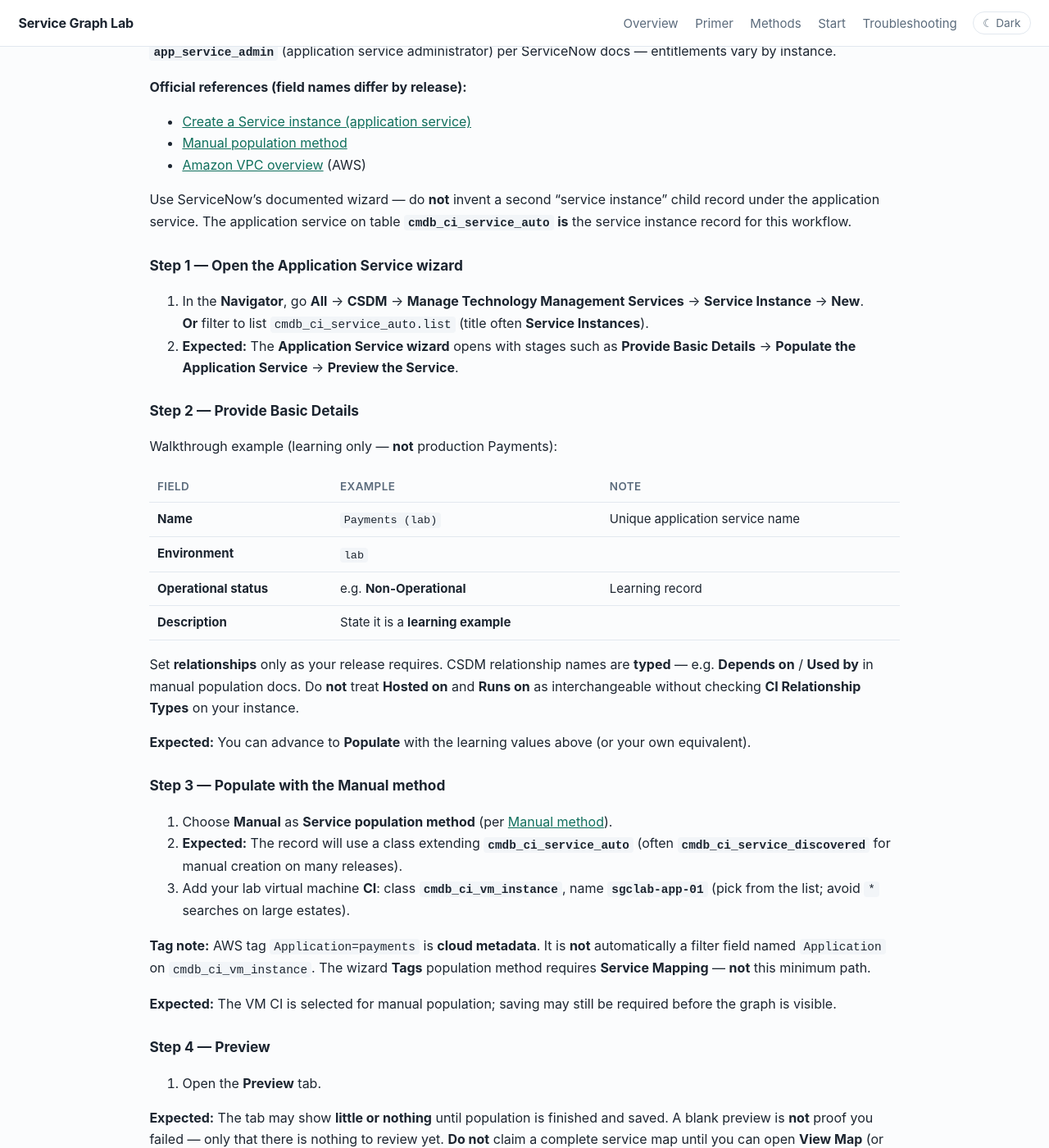
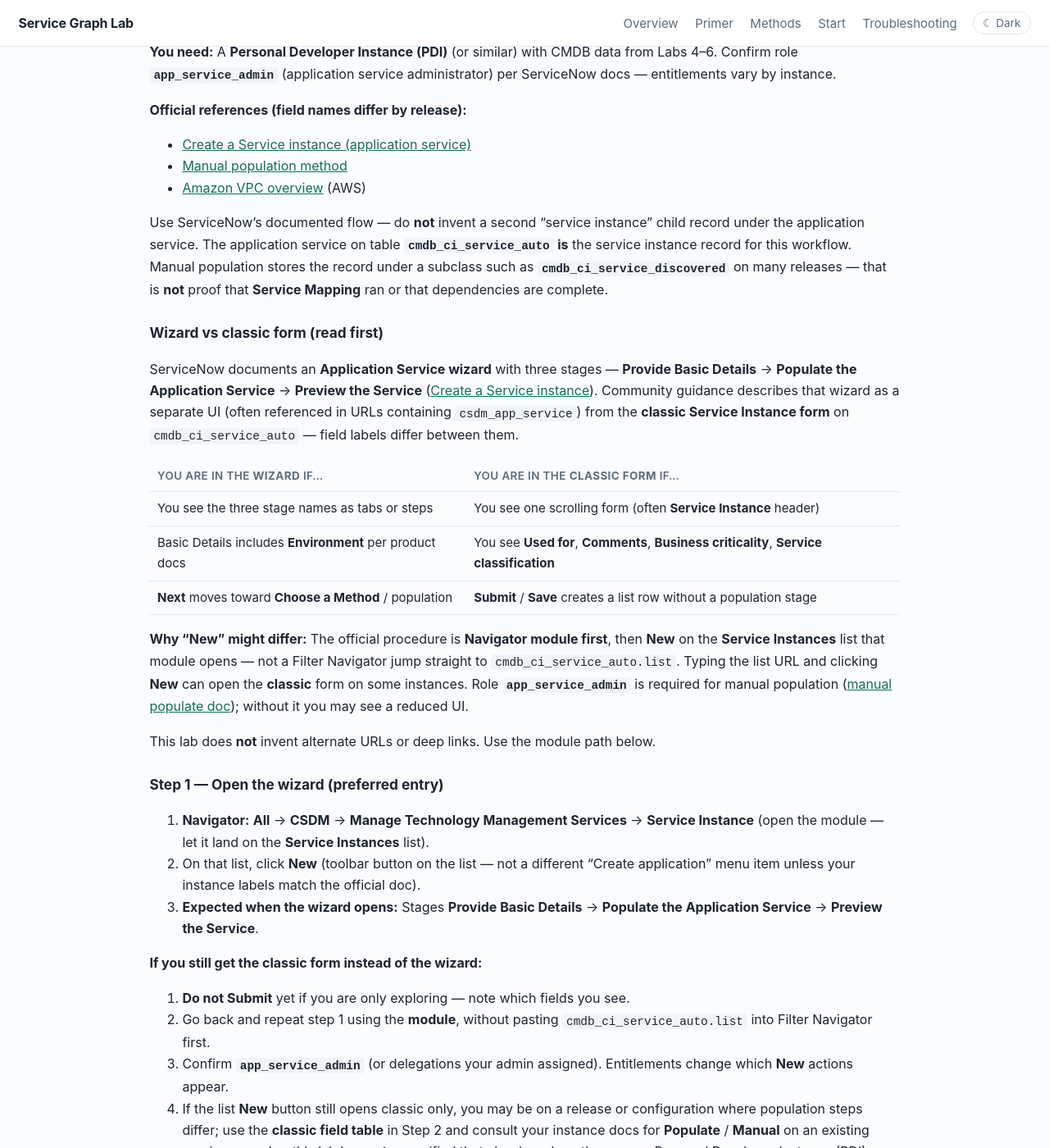
Before and after one commit to eltonaguiar/ServiceNow_ServiceGraph_Lab, a Jekyll site: the page built from labs/07-csdm-graph.md, in a window 1280 px wide and 1400 px high, scrolled down 5044 px. Shown: the whole window at 82% size. Built offline with Jekyll 4.4.1, drawn with Linux system fonts in a browser that asks for light colours; some of the changed text lies outside the part shown.

Commit message:
docs(lab7): wizard vs classic form labels and entry path
Document module-first wizard access, classic Used for/Comments fields,
and safe next steps when list New opens classic form; no invented URLs.

Co-authored-by: eltonaguiar <eltonaguiar@users.noreply.github.com>

```diff
--- a/labs/07-csdm-graph.md
+++ b/labs/07-csdm-graph.md
@@ -41,6 +41,7 @@ permalink: /labs/07-csdm-graph/
     <p class="toc-title">Hands-On Lab</p>
     <ul class="toc-list">
       <li><a href="#hands-on-lab">Wizard overview</a></li>
+      <li><a href="#hands-on-wizard-vs-classic">Wizard vs classic form</a></li>
       <li><a href="#hands-on-step-1">Step 1 — Open the wizard</a></li>
       <li><a href="#hands-on-step-2">Step 2 — Basic details</a></li>
       <li><a href="#hands-on-step-3">Step 3 — Manual populate</a></li>
@@ -231,36 +232,97 @@ entitlements vary by instance.
 - [Manual population method](https://www.servicenow.com/docs/r/zurich/servicenow-platform/configuration-management-database-cmdb/populate-app-service-manual.html)
 - [Amazon VPC overview](https://docs.aws.amazon.com/vpc/latest/userguide/what-is-amazon-vpc.html) (AWS)
 
-Use ServiceNow’s documented wizard — do **not** invent a second “service instance” child record
+Use ServiceNow’s documented flow — do **not** invent a second “service instance” child record
 under the application service. The application service on table **`cmdb_ci_service_auto`** **is** the
-service instance record for this workflow.
+service instance record for this workflow. Manual population stores the record under a subclass such
+as **`cmdb_ci_service_discovered`** on many releases — that is **not** proof that **Service Mapping**
+ran or that dependencies are complete.
 
-### Step 1 — Open the Application Service wizard
+### Wizard vs classic form (read first)
+{: #hands-on-wizard-vs-classic}
+
+ServiceNow documents an **Application Service wizard** with three stages —
+**Provide Basic Details** → **Populate the Application Service** → **Preview the Service** ([Create a Service instance](https://www.servicenow.com/docs/r/servicenow-platform/configuration-management-database-cmdb/create-it-services.html)).
+Community guidance describes that wizard as a separate UI (often referenced in URLs containing
+`csdm_app_service`) from the **classic Service Instance form** on `cmdb_ci_service_auto` — field
+labels differ between them.
+
+| You are in the **wizard** if… | You are in the **classic form** if… |
+|---|---|
+| You see the three stage names as tabs or steps | You see one scrolling form (often **Service Instance** header) |
+| Basic Details includes **Environment** per product docs | You see **Used for**, **Comments**, **Business criticality**, **Service classification** |
+| **Next** moves toward **Choose a Method** / population | **Submit** / **Save** creates a list row without a population stage |
+
+**Why “New” might differ:** The official procedure is **Navigator module first**, then **New** on the
+**Service Instances** list that module opens — not a Filter Navigator jump straight to
+`cmdb_ci_service_auto.list`. Typing the list URL and clicking **New** can open the **classic** form
+on some instances. Role **`app_service_admin`** is required for manual population ([manual populate doc](https://www.servicenow.com/docs/r/zurich/servicenow-platform/configuration-management-database-cmdb/populate-app-service-manual.html)); without it you may see a reduced UI.
+
+This lab does **not** invent alternate URLs or deep links. Use the module path below.
+
+### Step 1 — Open the wizard (preferred entry)
 {: #hands-on-step-1}
 
-1. In the **Navigator**, go **All** → **CSDM** → **Manage Technology Management Services** →
-   **Service Instance** → **New**.
-   **Or** filter to list `cmdb_ci_service_auto.list` (title often **Service Instances**).
-2. **Expected:** The **Application Service wizard** opens with stages such as **Provide Basic
-   Details** → **Populate the Application Service** → **Preview the Service**.
+1. **Navigator:** **All** → **CSDM** → **Manage Technology Management Services** →
+   **Service Instance** (open the module — let it land on the **Service Instances** list).
+2. On that list, click **New** (toolbar button on the list — not a different “Create application”
+   menu item unless your instance labels match the official doc).
+3. **Expected when the wizard opens:** Stages **Provide Basic Details** → **Populate the Application
+   Service** → **Preview the Service**.
 
-### Step 2 — Provide Basic Details
+**If you still get the classic form instead of the wizard:**
+
+1. **Do not Submit** yet if you are only exploring — note which fields you see.
+2. Go back and repeat step 1 using the **module**, without pasting `cmdb_ci_service_auto.list` into
+   Filter Navigator first.
+3. Confirm **`app_service_admin`** (or delegations your admin assigned). Entitlements change which
+   **New** actions appear.
+4. If the list **New** button still opens classic only, you may be on a release or configuration
+   where population steps differ; use the **classic field table** in Step 2 and consult your instance
+   docs for **Populate** / **Manual** on an existing service record — this lab has **not** re-verified
+   that classic-only path on every Personal Developer Instance (PDI).
+
+**For troubleshooting with an instructor or screenshot review:** capture the **full Service Instances
+list** including the **New** control and list title (no payment or account data). That shows which
+entry path was used — we do **not** embed screenshots in this doc.
+
+### Step 2 — Basic details (wizard **or** classic labels)
 {: #hands-on-step-2}
 
-Walkthrough example (learning only — **not** production Payments):
+Learning example only — **not** production Payments. **Do not** claim the record is submitted or the
+graph complete until you save and can verify relationships yourself.
 
-| Field | Example | Note |
-|---|---|---|
-| **Name** | `Payments (lab)` | Unique application service name |
-| **Environment** | `lab` | |
-| **Operational status** | e.g. **Non-Operational** | Learning record |
-| **Description** | State it is a **learning example** | |
+**Application Service wizard** — field names per [Create a Service instance](https://www.servicenow.com/docs/r/servicenow-platform/configuration-management-database-cmdb/create-it-services.html) (your wizard may show a subset):
+
+| Wizard field (docs) | Example for this lab |
+|---|---|
+| **Name** | `Payments (lab)` |
+| **Environment** | `Development` or `Test` (doc examples — not the word `lab` unless your choices include it) |
+| **Operational status** | **Non-Operational** (or equivalent learning status) |
+
+**Classic Service Instance form** — labels observed on one PDI when **New** opened the classic UI
+(textual evidence only; your form may differ):
+
+| Classic field label | Example for this lab |
+|---|---|
+| **Name** | `Payments (lab)` |
+| **Used for** | `Development` |
+| **Business criticality** | `4 - not critical` (or your instance’s wording) |
+| **Operational status** | `Non-Operational` |
+| **Service classification** | `Application Service` |
+| **Comments** | `learning example` |
+
+ServiceNow’s wizard docs use **Environment**; some classic forms still show **Used for** (legacy on
+service CIs — community guidance treats **Environment** as the forward-looking attribute). Match the
+**labels on your screen**, not this table, if they conflict.
 
 Set **relationships** only as your release requires. CSDM relationship names are **typed** — e.g.
 **Depends on** / **Used by** in manual population docs. Do **not** treat **Hosted on** and **Runs
-on** as interchangeable without checking **CI Relationship Types** on your instance.
+on** as interchangeable without checking **CI Relationship Types**. Creating relationships on the
+form does **not** by itself prove **Service Mapping** or full service-map population.
 
-**Expected:** You can advance to **Populate** with the learning values above (or your own equivalent).
+**Expected:** You can advance to **Populate** (wizard) or save a draft classic record without
+claiming the lab checkpoint is done.
 
 ### Step 3 — Populate with the Manual method
 {: #hands-on-step-3}
@@ -324,7 +386,8 @@ partial storage edges from Labs 4–5 can still leave the picture messier than p
 <ul class="check">
 <li>You can explain <b>VPC</b> vs subnet vs security group without calling the VPC “physical private cabling”</li>
 <li>You know our VM is <b>Amazon Linux 2023</b>, <b>stopped</b>, and the template does <b>not</b> promise <b>SSH</b></li>
-<li>You opened the <b>Application Service wizard</b> and started <code>Payments (lab)</code> with learning intent</li>
+<li>You opened the <b>wizard or classic Service Instance form</b> via the documented module path and entered <code>Payments (lab)</code> with learning intent (classic: <b>Used for</b> = Development, <b>Comments</b> = learning example — wizard: <b>Environment</b> per docs)</li>
+<li>You have <b>not</b> claimed the record is saved, submitted, or fully populated</li>
 <li>You used <b>Manual</b> population toward <code>cmdb_ci_vm_instance</code> / <code>sgclab-app-01</code></li>
 <li>You do <b>not</b> claim a finished production Payments stack or complete dependency graph</li>
 </ul>
```
